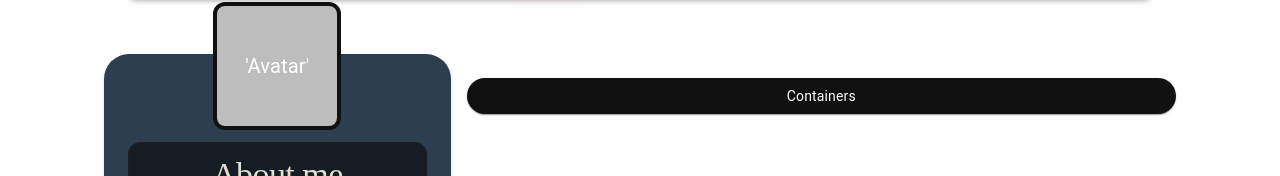
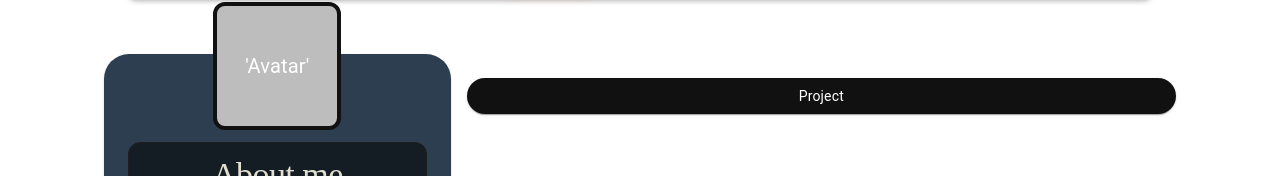
Before and after one commit to safwen-code/todo, a React app in the folder frontend/: page / in a window 1280 px wide. Both pictures are taken after a click on the button "Project". Shown: the part 106-282 px from the top of the page. Built offline with nearby package versions, Linux system fonts and the light colour scheme; the HTML template or start-up script is replaced by a standard one.

Commit message:
install main comp

```diff
--- a/frontend/src/components/Containers.jsx
+++ b/frontend/src/components/Containers.jsx
@@ -1,7 +1,20 @@
-import React from 'react'
+import Description from './Content/Description/Description'
+import EduExp from './Content/EduExp/EduExp'
+import Skills from './Content/Skills/Skills'
+import Project from './Content/Project/Project'
+const Containers = ({ activeNavItem }) => {
+  console.log(activeNavItem)
+  return (
+    <>
+      {activeNavItem === 'description' && <Description />}
 
-const Containers = () => {
-  return <div>Containers</div>
+      {activeNavItem === 'project' && <Project />}
+
+      {activeNavItem === 'skills' && <EduExp />}
+
+      {activeNavItem === 'SW.Skills' && <Skills />}
+    </>
+  )
 }
 
 export default Containers
--- /dev/null
+++ b/frontend/src/components/Content/EduExp/EduExp.jsx
@@ -0,0 +1,7 @@
+import React from 'react'
+
+const EduExp = () => {
+  return <div>EduExp</div>
+}
+
+export default EduExp
--- a/frontend/src/components/Content/Layout/Navbar.jsx
+++ b/frontend/src/components/Content/Layout/Navbar.jsx
@@ -28,6 +28,7 @@ const pages = [
 ]
 
 const Navbar = ({ activeNavItem, setActiveNavItem, isMobile }) => {
+  console.log(activeNavItem)
   const [anchorElNav, setAnchorElNav] = useState(null)
 
   const handleOpenNavMenu = (event) => {
--- /dev/null
+++ b/frontend/src/components/Content/project/Project.jsx
@@ -0,0 +1,7 @@
+import React from 'react'
+
+const Project = () => {
+  return <div>Project</div>
+}
+
+export default Project
--- /dev/null
+++ b/frontend/src/components/Content/skills/Skills.jsx
@@ -0,0 +1,7 @@
+import React from 'react'
+
+const Skills = () => {
+  return <div>Skills</div>
+}
+
+export default Skills
--- a/frontend/src/components/MainContent.jsx
+++ b/frontend/src/components/MainContent.jsx
@@ -59,7 +59,7 @@ const MainContent = () => {
 
             {/* Main Content */}
             <Item sx={{ bgcolor: '#111', color: 'white', mt: 3 }}>
-              <Containers />
+              <Containers activeNavItem={activeNavItem} />
             </Item>
           </Grid>
         </Grid>
```
